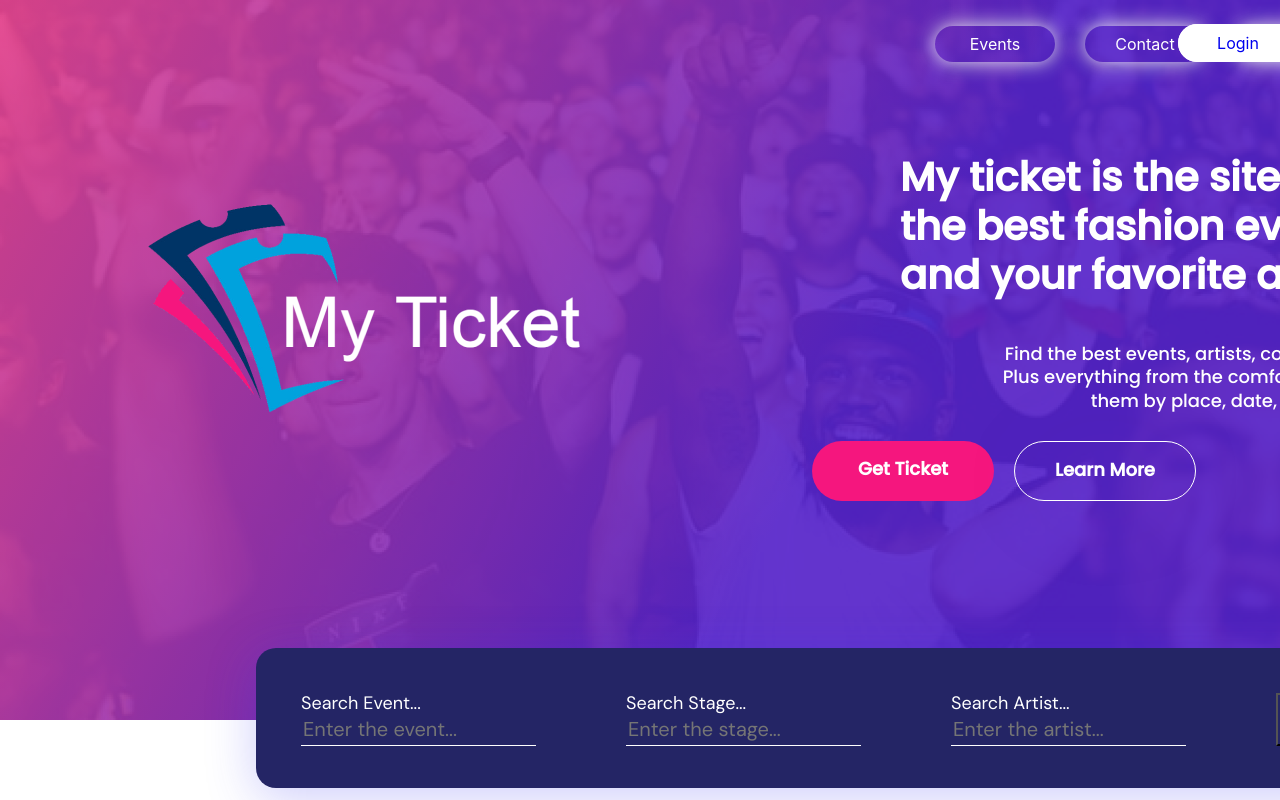
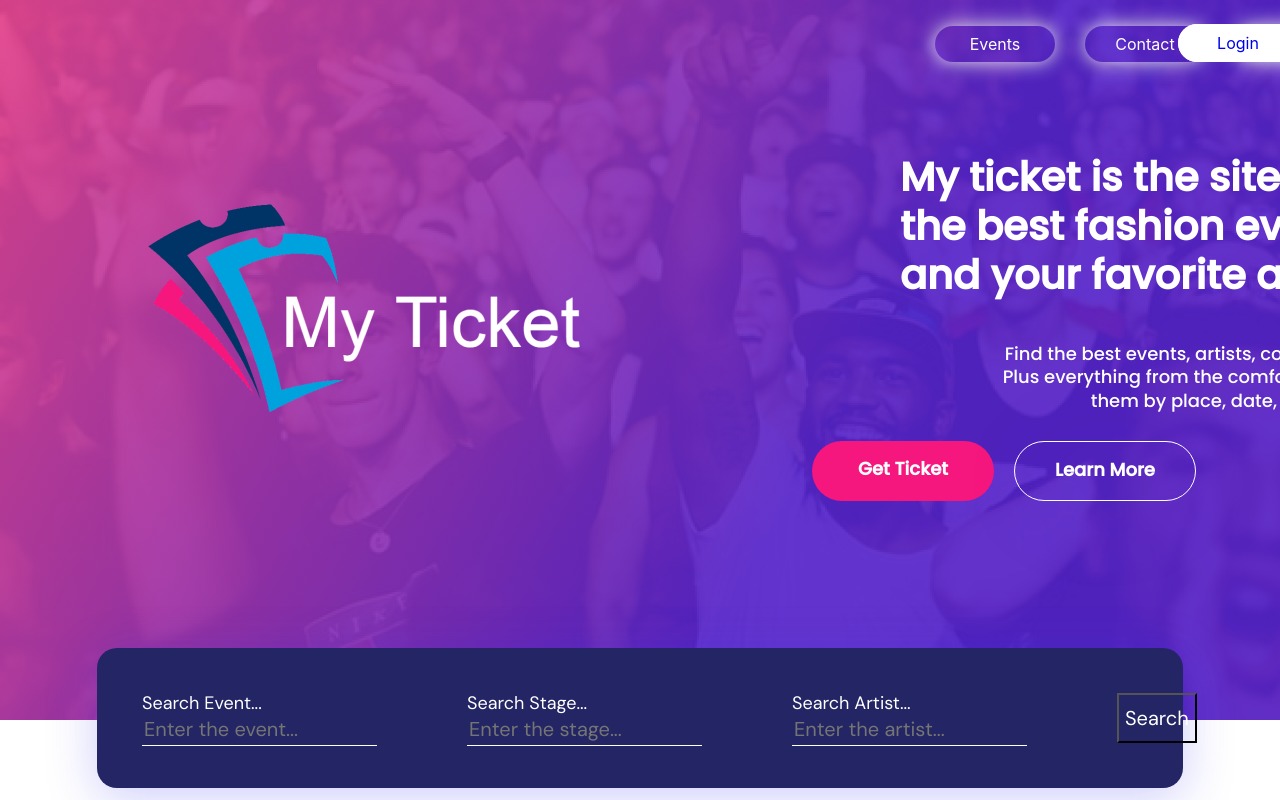
Before and after one commit to JuanDls01/client-concerts, a React (Create React App) app: page / in a window 1280 px wide. Shown: the top 800 px of the page. Built offline with nearby package versions, Linux system fonts and the light colour scheme; no server answers.

Commit message:
Arregle el posicionamiento de la searchBar

```diff
--- a/src/components/SearchBars/SearchBars.module.css
+++ b/src/components/SearchBars/SearchBars.module.css
@@ -2,17 +2,19 @@
 @import url('https://fonts.googleapis.com/css2?family=Roboto&display=swap');
 
 .searchBox {
+    display: flex;
+    justify-content: center;
+}
+
+.searches {
     position: relative;
     width: 1086px;
     height: 140px;
-    left: 20%;
+    /* left: 20%; */
     top: -72px;
     background: #242565;
     box-shadow: 0px 10px 50px rgba(61, 55, 241, 0.25);
     border-radius: 20px;
-}
-
-.searches {
     display: inline-flex;
 }
 
```
